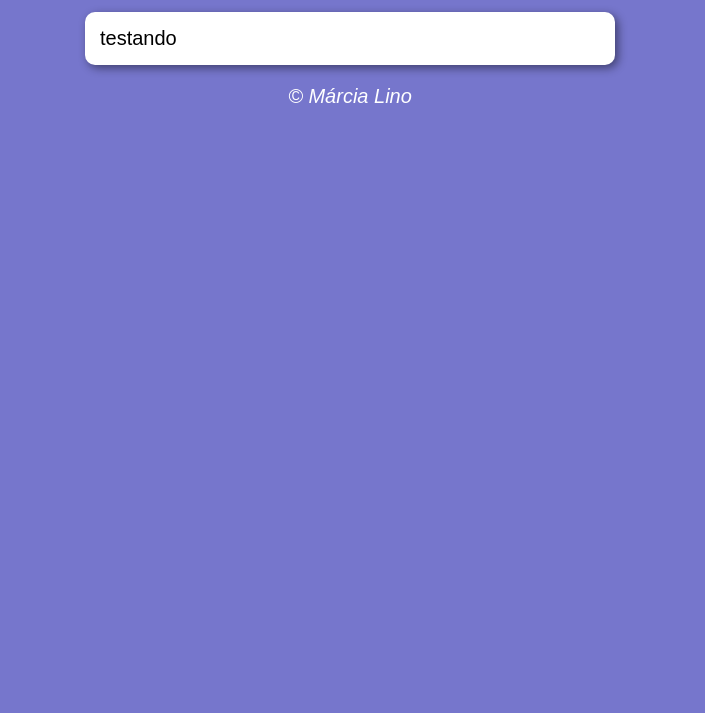
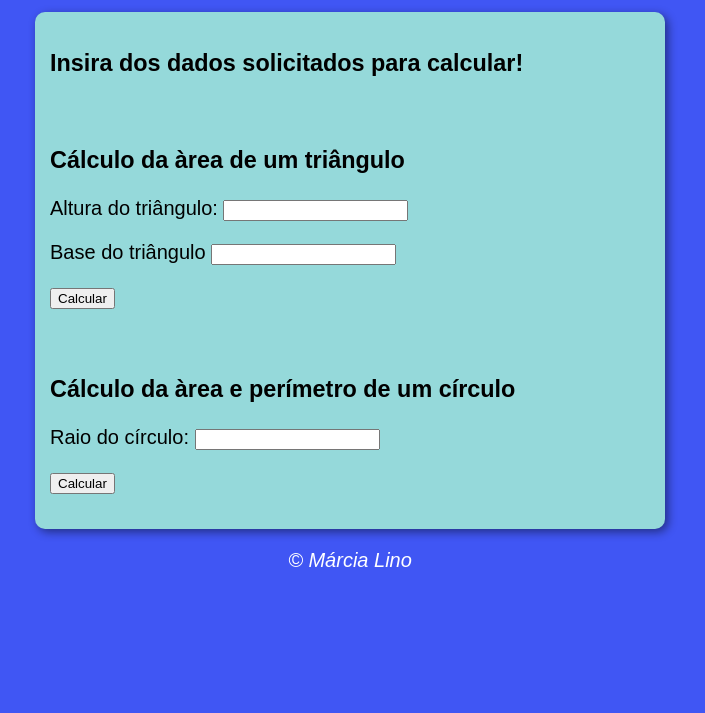
Before and after one commit to marcialino/projeto-matematica, a plain HTML site: page index.html in a window 1280 px wide. Shown: the part 87-800 px from the top of the page, without its empty margins (290-995 px from the left). Drawn offline with Linux system fonts and the light colour scheme.

Commit message:
Criei projeto-matematica

```diff
--- a/index.html
+++ b/index.html
@@ -13,13 +13,29 @@
     </header>
 
     <section>
-        <div>
-          testando
+
+        <p><h3>Insira dos dados solicitados para calcular!</h3></p><br/>
+        <div id="tri">
+          <h3>Cálculo da àrea de um triângulo</h3>
+          <p>Altura do triângulo: <input type="number" name="alt" id="alt"></p>
+          <p>Base do triângulo <input type="number" name="bas" id="bas"></p>
+          <p><input type="button" value="Calcular" name="btn" id="btn" onclick="calcular()"></p>
+        </div>
+        <br/>
+        <div id="res">
+            <p></p>
         </div>
 
-        <div>
+          <div id="circ">
+            <h3>Cálculo da àrea e perímetro de um círculo</h3>
 
+            <p>Raio do círculo: <input type="number" name="raio" id="raio"></p>
+            <p><input type="button" value="Calcular" name="btn1" id="btn1" onclick="calcular1()"></p>
         </div>
+        <div id="res">
+            <p></p>
+        </div>
+
     </section>
 
     <footer>
--- a/script.js
+++ b/script.js
@@ -1 +1,18 @@
-alert('Olá!')
+function calcular(){
+    var alt = window.document.getElementById('alt')
+    var bas = window.document.getElementById('bas')
+    var res = window.document.getElementById('res')
+
+    var a = Number(alt.value)
+    var b = Number(bas.value)
+
+    var area = a*b/2
+
+    res.innerHTML += `<p style="font:bold 12pt Arial;"> A área do triângulo com altura ${a} e base ${b} é de ${area}</p>`
+
+}
+
+function calcular1(){
+    var raio = window.document.getElementById('raio')
+
+}
--- a/style.css
+++ b/style.css
@@ -1,5 +1,5 @@
 body{
-    background-color: rgb(118, 118, 204);
+    background-color:#4056f4;
     font: normal 15pt Arial;
 }
 header{
@@ -8,10 +8,11 @@ header{
 
 }
 section{
-    background-color: white;
+    background-color:#95d9da;
     border-radius: 10px;
+    color: black;
     padding: 15px;
-    width: 500px;
+    width: 600px;
     margin: auto;
     box-shadow: 3px 3px 10px rgba(0, 0, 0, 0.464);
 
```
